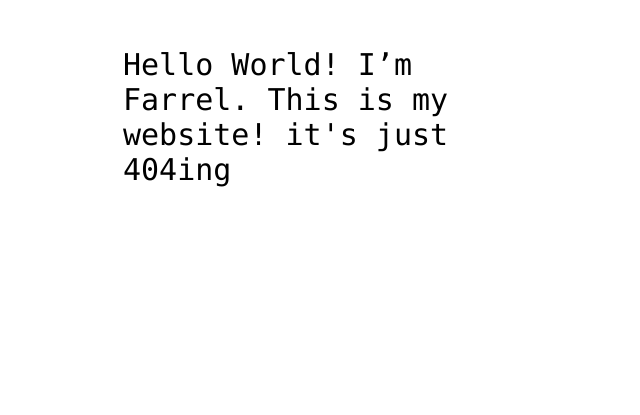
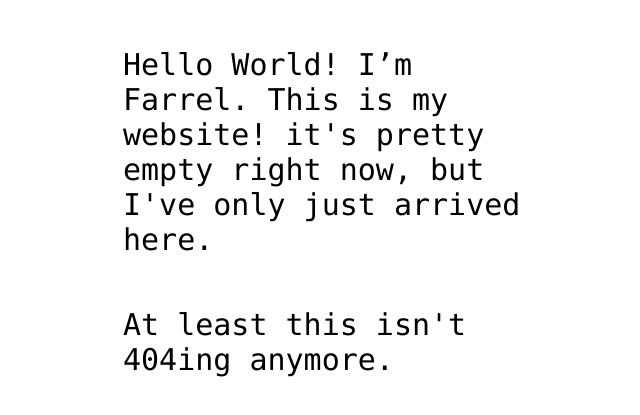
Before and after one commit to Farrel0/Farrel0.github.io, a plain HTML site: page index.html in a window 1280 px wide. Shown: the part 341-756 px from the top of the page, without its empty margins (317-957 px from the left). Drawn offline with Linux system fonts and the light colour scheme.

Commit message:
Changed Index text to something less silly.

```diff
--- a/index.html
+++ b/index.html
@@ -12,7 +12,7 @@
 <img src="https://octodex.github.com/images/daftpunktocat-thomas.gif" id="octocat" alt="octocat-gif" />
 
 <!-- Change this code here by copy and pasting your template on line 15 -->
-<p>Hello World! I’m Farrel. This is my website! it's just 404ing</p>
-
+<p>Hello World! I’m Farrel. This is my website! it's pretty empty right now, but I've only just arrived here.</p>
+  <p>At least this isn't 404ing anymore.</p>
 </body>
 </html>
```
